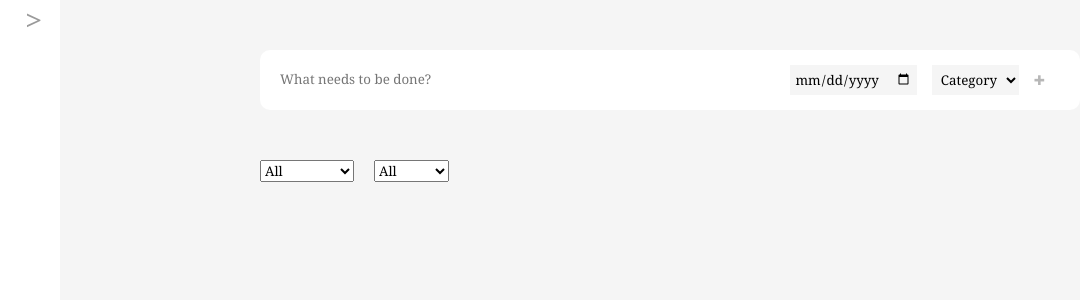
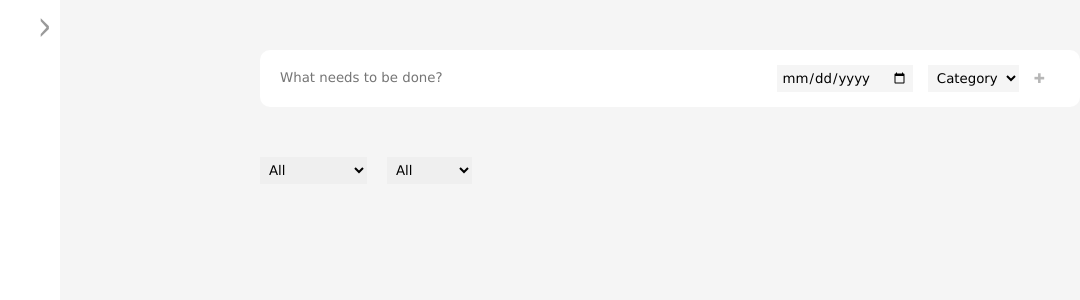
Before and after one commit to taanyaaharidassprasad06/productivity-app, a React (Create React App) app: page / in a window 1280 px wide. Shown: the top 300 px of the page, without its empty margins (0-1080 px from the left). Built offline with nearby package versions, Linux system fonts and the light colour scheme.

Commit message:
completed functionality and css

```diff
--- a/src/App.css
+++ b/src/App.css
@@ -2,7 +2,7 @@
     margin: 0;
     padding: 0;
     box-sizing: border-box;
-    font-family:Georgia, 'Times New Roman', Times, serif;
+    font-family:'Lucida Sans', 'Lucida Sans Regular', 'Lucida Grande', 'Lucida Sans Unicode', Geneva, Verdana, sans-serif;
 }
 
 fieldset {
@@ -17,15 +17,15 @@ fieldset {
 .sidebar-settings {
     display: flex;
     flex-direction: column;
-    align-items: center;
+    align-items: flex-end;
     min-width: 60px;
     height: 100vh;
+    padding: 10px;
 
 }
 
 .sidebar-btn {
     background-color: transparent;
-    align-items: center;
     border: none;
     font-size: 30px;
     color: rgb(154, 154, 154);
@@ -179,6 +179,13 @@ fieldset {
     border-radius: 15px;
     padding: 10px;
     margin-top: 15px;
+    transition: box-shadow 0.3s ease, transform 0.3s ease;
+}
+
+.task:hover {
+    box-shadow: 0px 4px 15px rgba(0, 0, 0, 0.15);
+    transform: translateY(-2px);
+    transition: transform 0.2 ease;
 }
 
 .task-info {
@@ -187,6 +194,12 @@ fieldset {
     gap: 15px;
     font-size: 12px;
     margin-top: 10px;
+}
+
+.status-info {
+    border-radius: 5px;
+    padding: 3px;
+    cursor: pointer;
 }
 
 .action-btn {
@@ -314,6 +327,11 @@ fieldset {
     gap: 20px;
 }
 
+.filter-by-val {
+    border: none;
+    padding: 5px;
+}
+
 .filter-by-val:focus {
     outline: none;
 }
--- a/src/components/ListModal.js
+++ b/src/components/ListModal.js
@@ -1,11 +1,13 @@
 import { useState } from "react";
 import { useCategories } from "./CategoryContext";
+import { useTasks } from "./TaskContext";
 
 function ListModal( { onClose } ) {
     const [name, setName] = useState("");
     const [color, setColor] = useState("#ffffff");
     const [editIndex, setEditIndex] = useState(null);
     const { categories, setCategories } = useCategories();
+    const { editCategoryName } = useTasks();
 
     const addCategory = () => {
         const newCategory = name.trim()
@@ -33,11 +35,14 @@ function ListModal( { onClose } ) {
     }
 
     const deleteCategory = (index) => {
+        const deletedName = categories[index].name
         const remainingCategories = [
             ...categories.slice(0, index),
             ...categories.slice(index + 1)
         ];
+
         setCategories(remainingCategories);
+        editCategoryName(deletedName, "unfiltered");
     }
 
     return (
--- a/src/components/Task.js
+++ b/src/components/Task.js
@@ -45,9 +45,11 @@ function Task( { task } ) {
             ) : (
                 <div className="task" style={{backgroundColor: bgColor}}>
                     <div>
-                        <p><b>{task.name}</b> ({task.category})</p>
+                        <p><b>{task.name}</b>
+                            {task.category === "unfiltered" ? "" : " (" + task.category + ")"}
+                        </p>
                         <div className="task-info">
-                            <p onClick={cycleStatus} style={{backgroundColor: statusColors[task.status]}}>{statusLabels[task.status]}</p>
+                            <p className="status-info" onClick={cycleStatus} style={{backgroundColor: statusColors[task.status]}}>{statusLabels[task.status]}</p>
                             <p><i>{task.due}</i></p>
                         </div>
                     </div>
--- a/src/components/TaskContext.js
+++ b/src/components/TaskContext.js
@@ -21,8 +21,17 @@ export function TaskProvider( { children} ) {
         setTodos(newTodos);
     }
 
+    const editCategoryName = (oldName, newName) => {
+        setTodos(todos.map((todo) => {
+            if(todo.category === oldName) {
+                todo.category = newName;
+            }
+            return todo;
+        }));
+    }
+
     return (
-        <TaskContext.Provider value={{ todos, add, edit, deleteTodo }}>
+        <TaskContext.Provider value={{ todos, add, edit, deleteTodo, editCategoryName }}>
             {children}
         </TaskContext.Provider>
     );
--- a/src/components/TaskForm.js
+++ b/src/components/TaskForm.js
@@ -20,8 +20,11 @@ function TaskForm({ defaultCategory }) {
             category,
             status: "inactive"
         }
+        if(newTask.category === "") {
+            newTask.category = defaultCategory === "" ? "unfiltered" : defaultCategory;
+        }
+        add(newTask);
 
-        add(newTask);
 
         setName("");
         setDate("");
--- a/src/components/TaskList.js
+++ b/src/components/TaskList.js
@@ -12,11 +12,7 @@ function TaskList({ categoryFilter }) {
     const [sortOrder, setSortOrder] = useState("");
 
     const filteredTodos = todos
-        .filter((todo) => {
-            if(!categoryFilter) return true;
-            if(categoryFilter === "unfiltered") return todo.category === "";
-            return categoryFilter === todo.category
-        })
+        .filter((todo) => !categoryFilter || categoryFilter === todo.category)
         .filter((todo) => !statusFilter || statusFilter === todo.status)
         .sort((a, b) => {
             if(!sortOrder) return 0;
```
